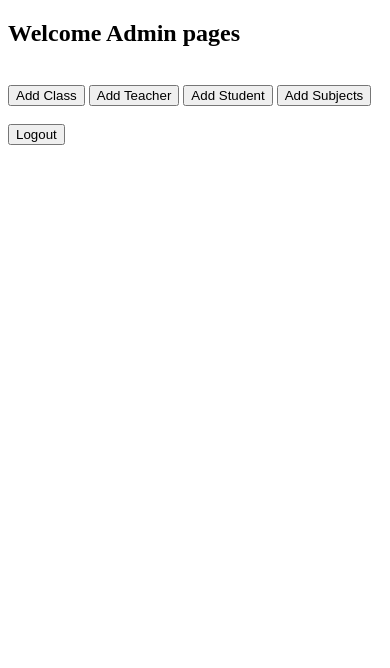
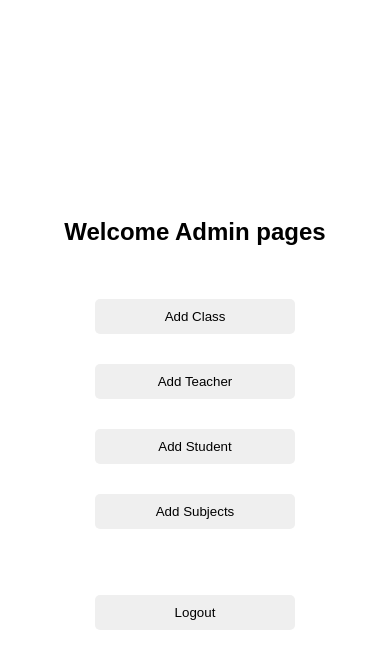
Before and after one commit to Sreenandika/Attendance-Tracker, a plain HTML site: page public/pages/admin/admin.html in a window 390 px wide. Drawn offline with nearby package versions, Linux system fonts and the light colour scheme.

Commit message:
Add subject management page and update admin routes; enhance admin.html styling

```diff
--- a/backend/index.js
+++ b/backend/index.js
@@ -43,8 +43,8 @@ app.get('/admin/:admin_id/class_manager', (req, res) => {
     res.sendFile(path.join(__dirname, "../public/pages/admin", 'classHandler.html'));
 });
 app.get('/admin/:admin_id/subject_manager', (req, res) => {
-    res.sendFile(path.join(__dirname, "../public/pages/admin", 'admin.html'));
-});
+    res.sendFile(path.join(__dirname, "../public/pages/admin", 'subjectHandler.html'));
+});``
 
 
 app.post('/login', async (req, res) => {
--- a/public/pages/admin/admin.html
+++ b/public/pages/admin/admin.html
@@ -7,9 +7,38 @@
     <title>Admin Page</title>
     <script src="https://code.jquery.com/jquery-3.7.1.js"
         integrity="sha256-eKhayi8LEQwp4NKxN+CfCh+3qOVUtJn3QNZ0TciWLP4=" crossorigin="anonymous">
-    </script>
+        </script>
+    <style>
+        body {
+            display: flex;
+            flex-direction: column;
+            align-items: center;
+            justify-content: center;
+            min-height: 100vh;
+            margin: 0;
+            font-family: sans-serif;
+        }
+        h2 {
+            margin-bottom: 20px;
+        }
+        button {
+            margin: 10px;
+            padding: 10px 20px;
+            border: none;
+            border-radius: 5px;
+            cursor: pointer;
+        }
+        @media (max-width: 768px) {
+
+            /* Phone Layout */
+            button {
+                width: 100%;
+                max-width: 200px;
+                margin: 15px 0;
+            }
+        }
+    </style>
 </head>
-
 <body>
     <h2 id="header"></h2>
     <br>
@@ -27,7 +56,9 @@
         const currUserId = window.location.pathname.split('/')[2];
         window.location.pathname = `/admin/${currUserId}/class_manager`;
     });
-
+    $("#addSubject").click(() => {
+        const currUserId = window.location.pathname.split('/')[2];
+        window.location.pathname = `/admin/${currUserId}/subject_manager`;
+    });
 </script>
-
 </html>
```
Also changed, not shown: public/pages/admin/studentHandler.html (+14 -0 lines), public/pages/admin/subjectHandler.html (+18 -0 lines).
